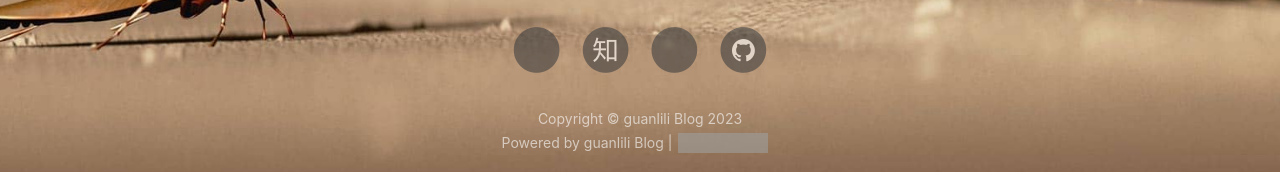
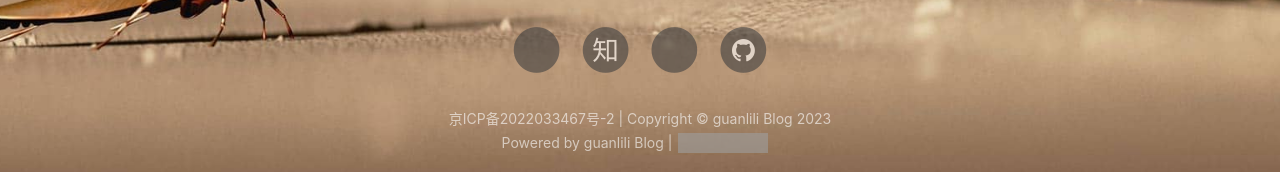
Before and after one commit to guanlili/guanlili.github.io, a Jekyll site: the page built from offline.html, in a window 1280 px wide. Shown: the part 725-897 px from the top of the page. Built offline with Jekyll 4.4.1, drawn with Linux system fonts in a browser that asks for light colours; nearby versions of some CDN libraries; comment, search, counter and statistics services are not loaded; a style sheet for code colours, icons or effects is not loaded; grey boxes are pictures that could not be loaded.

Commit message:
Update footer.html

```diff
--- a/_includes/footer.html
+++ b/_includes/footer.html
@@ -7,7 +7,7 @@
                 {% include sns-links.html center=true %}
 
                 <p class="copyright text-muted">
-                    Copyright &copy; {{ site.title }} {{ site.time | date: '%Y' }}
+                    <a href="https://beian.miit.gov.cn/">京ICP备2022033467号-2	</a> |                    Copyright &copy; {{ site.title }} {{ site.time | date: '%Y' }}
                     <br>
                     Powered by <a href="https://guanlili.github.io/">guanlili Blog</a> |
                     <iframe style="margin-left: 2px; margin-bottom:-5px;" frameborder="0" scrolling="0" width="100px"
```
